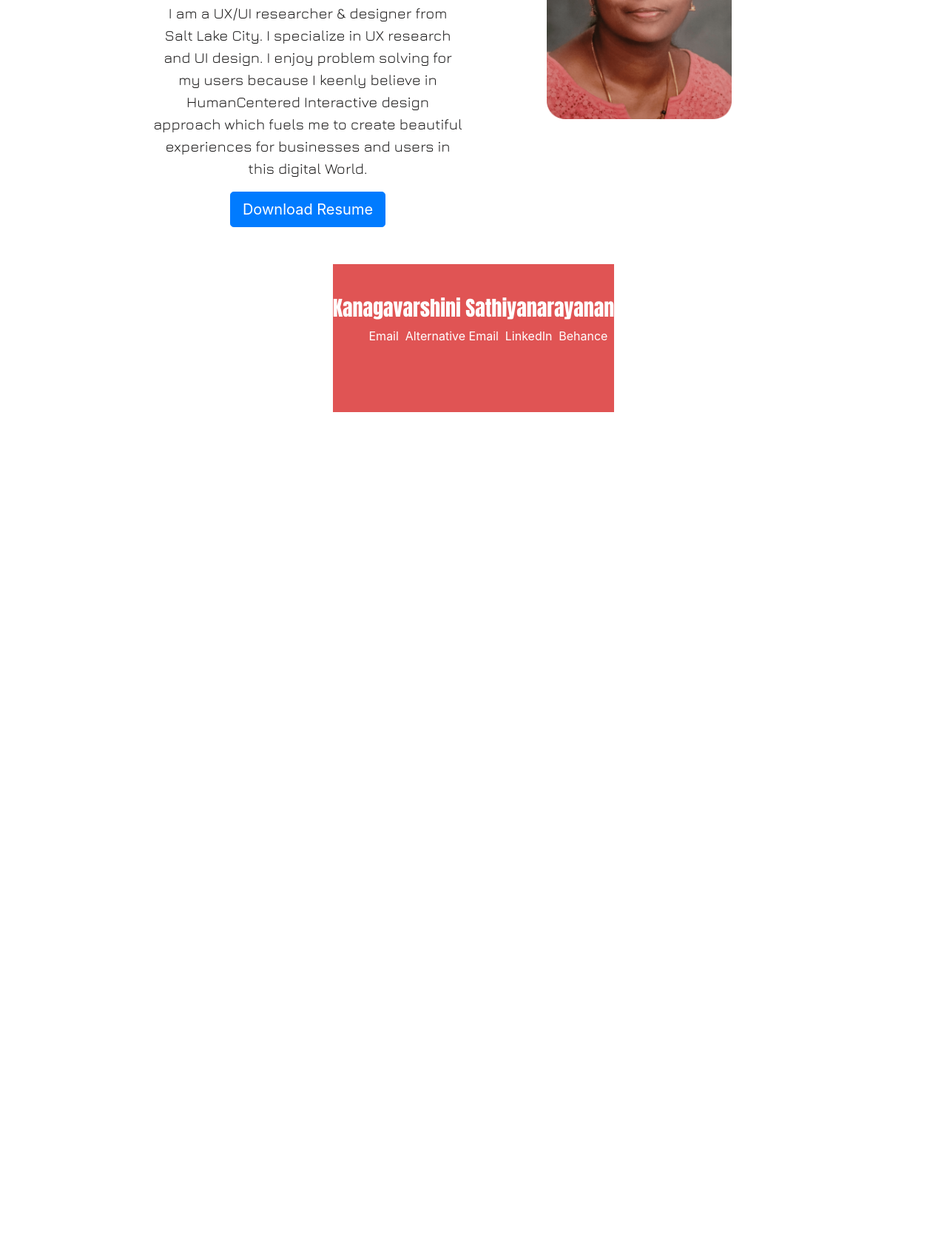
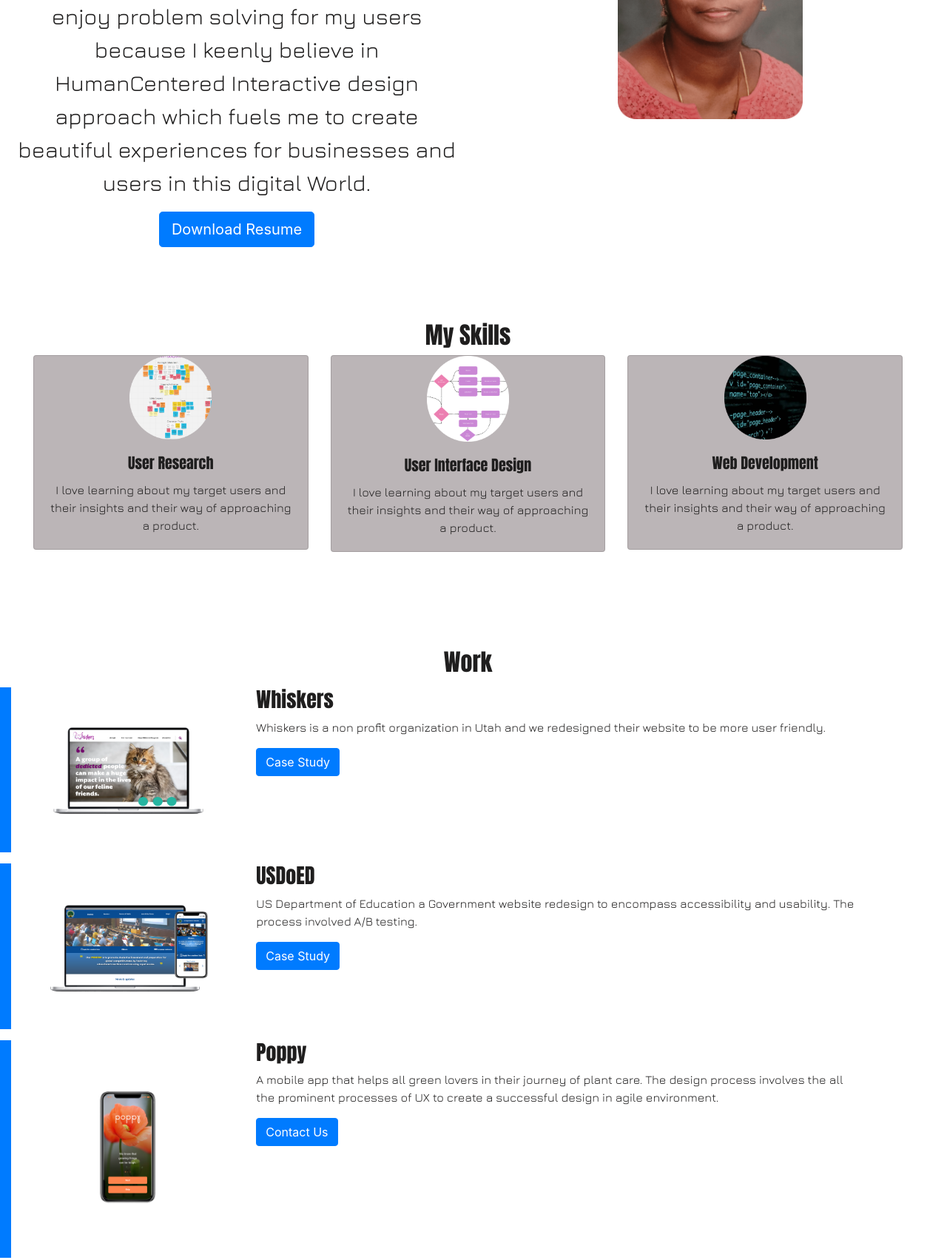
Before and after one commit to kanagavarshini/UX_UI_HW_18, a plain HTML site: page index.html in a window 1280 px wide. Shown: the part 322-2025 px from the top of the page at 74% size. Before the commit the page ends 879 px from the top, so only its background shows below. Drawn offline with nearby package versions, Linux system fonts and the light colour scheme.

Commit message:
final commit

```diff
--- a/css/styles.css
+++ b/css/styles.css
@@ -19,11 +19,13 @@ p {
   margin-right: 0 !important;
 }
 .navbar-brand img {
+  padding-bottom: 10px;
   padding-right: 15px;
-  width: 80px;
+  width:100px;
 }
 .nav-item {
-  margin: 0px 15px;
+  margin: 0px 15px ;
+
 }
 /* Navigation links */
 .customNav a {
@@ -37,12 +39,15 @@ p {
 .container{
 
   padding-top: 10%;
-  max-width: 70%;
+  max-width:100%;
   align-content: center;
   justify-items: center;
   color: rgb(31, 30, 30);
+
 }
-
+.headerTxt{
+  font-size: 30px;
+}
 footer {
 
   background-color:  rgb(224, 84, 84);
@@ -50,7 +55,7 @@ footer {
   margin-top: 50px;
   padding-top: 5%;
   color: white;
-  max-width: 100%;
+
 }
 ul{
   display:flex;
@@ -60,10 +65,48 @@ ul{
 
 
 }
-.sectionHeading {
-  text-align: center !important;
 
-}
 a{
   color:white;
 }
+/* Cards */
+.content {
+  padding-top: 100px;
+  padding-left: 0px;
+
+}
+.sectionHeading {
+  text-align: center;
+
+}
+.skills  {
+  padding: 0px 30px 30px 30px;
+}
+.cardContainer {
+  text-align: center;
+  align-items: center;
+
+}
+.cardContainer img{
+  display: block;
+  width:30%;
+  margin: auto;
+
+}
+.card{
+  background-color: rgb(187, 181, 183);
+}
+.sideAccent {
+  background: #007bff;
+  width: 15px;
+}
+.imageContainer img {
+  width: 100%;
+}
+.imageContainer {
+  padding: 50px;
+}
+.valueProp {
+  margin-top: 15px;
+  margin-bottom: 15px;
+}
--- a/index.html
+++ b/index.html
@@ -14,7 +14,7 @@
     <body>
         <!-- Navigation bar -->
     <nav class="navbar navbar-expand-lg navbar-light bg-light customNav">
-        <a class="navbar-brand" href="#"><img src="images/Logo.PNG">Varshini Narayanan</a>
+        <a class="navbar-brand" href="#"><img src="images/Logo2.png">Varshini Narayanan</a>
         <button class="navbar-toggler" type="button" data-toggle="collapse" data-target="#navbarSupportedContent"
           aria-controls="navbarSupportedContent" aria-expanded="false" aria-label="Toggle navigation">
           <span class="navbar-toggler-icon"></span>
@@ -45,7 +45,7 @@
                  <h2 >Hi I am</h2>
                 <h1 class="text-center">Kanagavarshini Sathiyanarayanan</h1>
                 <h2 class="subTitle">UX/UI Designer</h2>
-                <p class="lead">I am a UX/UI researcher & designer from Salt Lake City. I specialize in UX research and UI design. I enjoy problem solving for my users because I keenly believe in HumanCentered Interactive design approach which fuels me to create beautiful experiences for businesses and users in this digital World.
+                <p class="headerTxt lead"> specializes in UX research and UI design. I enjoy problem solving for my users because I keenly believe in HumanCentered Interactive design approach which fuels me to create beautiful experiences for businesses and users in this digital World.
                 </p>
 
           <a class="btn btn-primary btn-lg" href="#" role="button">Download Resume</a>
@@ -55,6 +55,117 @@
                 <img class="" src="images/Heroimg.png" width="250px">
              </div>
         </div>
+
+        <!-- Cards -->
+    <div class="container-fluid content">
+      <h2 class="sectionHeading">My Skills</h2>
+      <div class="row skills">
+
+        <!-- Card 1 -->
+        <div class="cardContainer col-lg-4 col-md-4 col-sm-12">
+          <div class="card">
+            <img src="images/affDiagram.png" class="card-img-top" alt="...">
+            <div class="card-body">
+              <h5 class="card-title">User Research</h5>
+              <p class="card-text">I love learning about my target users and their insights and their way of approaching
+                  a product.
+                  </p>
+            </div>
+          </div>
+        </div>
+        <!-- End card 1 -->
+
+        <!-- Card 2 -->
+        <div class="cardContainer col-lg-4 col-md-4 col-sm-12">
+          <div class="card">
+            <img src="images/userflow.png" class="card-img-top" alt="...">
+            <div class="card-body">
+              <h5 class="card-title">User Interface Design</h5>
+              <p class="card-text">I love learning about my target users and their insights and their way of approaching
+                  a product.
+                  </p>
+
+            </div>
+          </div>
+        </div>
+        <!-- End card 2 -->
+
+        <!-- Card 3 -->
+        <div class="cardContainer col-lg-4 col-md-4 col-sm-12">
+          <div class="card">
+            <img src="images/webDev.png" class="card-img-top" alt="...">
+            <div class="card-body">
+              <h5 class="card-title">Web Development</h5>
+              <p class="card-text">I love learning about my target users and their insights and their way of approaching
+                  a product.
+                  </p>
+
+            </div>
+          </div>
+        </div>
+        <!-- End card 3 -->
+      </div>
+    </div>
+    <!-- End cards -->
+    <!-- Content -->
+    <div class="container-fluid content">
+      <h2 class="sectionHeading">Work</h2>
+      <!-- Row 1 -->
+      <div class="row valueProp">
+        <div class="sideAccent">
+        </div>
+        <div class="imageContainer col-3 ">
+          <img src="images/macbook-pro-black-screen.png">
+        </div>
+        <div class="col-8">
+          <h3>Whiskers</h3>
+          <p>
+            Whiskers is a non profit organization in Utah and we redesigned their website to be more user friendly.
+          </p>
+          <a href="#" class="btn btn-primary">Case Study
+          </a>
+        </div>
+      </div>
+      <!-- End row 1 -->
+      <!-- Row 2 -->
+      <div class="row valueProp">
+        <div class="sideAccent">
+        </div>
+        <div class="imageContainer col-3 ">
+          <img src="images/rwdusdeoedport.png">
+        </div>
+        <div class="col-8">
+          <h3>USDoED</h3>
+          <p>
+            US Department of Education a Government website redesign to encompass accessibility and usability. The process involved A/B testing.
+          </p>
+          <a href="#" class="btn btn-primary">Case Study
+          </a>
+        </div>
+      </div>
+      <!-- End row 2-->
+      <!-- Row 3 -->
+      <div class="row valueProp">
+        <div class="sideAccent">
+        </div>
+        <div class="imageContainer col-3 ">
+          <img src="images/poppyproto.png">
+        </div>
+        <div class="col-8">
+          <h3> Poppy </h3>
+          <p>
+            A mobile app that helps all green lovers in their journey of plant care. The design process involves the all the prominent processes of UX to create a successful design in agile environment.
+
+          </p>
+          <a href="#" class="btn btn-primary">Contact Us
+          </a>
+        </div>
+      </div>
+      <!-- End row 3 -->
+
+    </div>
+    <!-- End content -->
+
         <!-- Footer -->
 
     <footer>
```
Also changed, not shown: images/Logo2.png (added), images/Logo3.png (added), images/Logo4.png (added), images/affDiagram.png (added), images/macbook-pro-black-screen.png (added), images/poppyproto.png (added), images/rwdusdeoedport.png (added), images/userflow.png (added), images/webDev.png (added), 1 other file.
